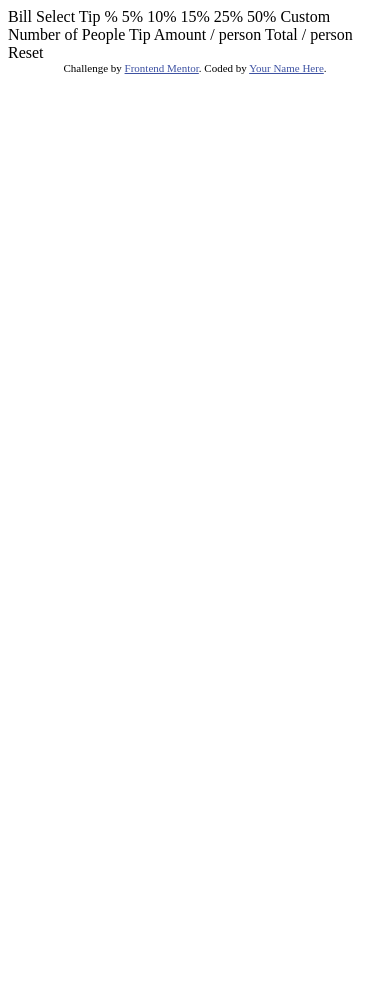
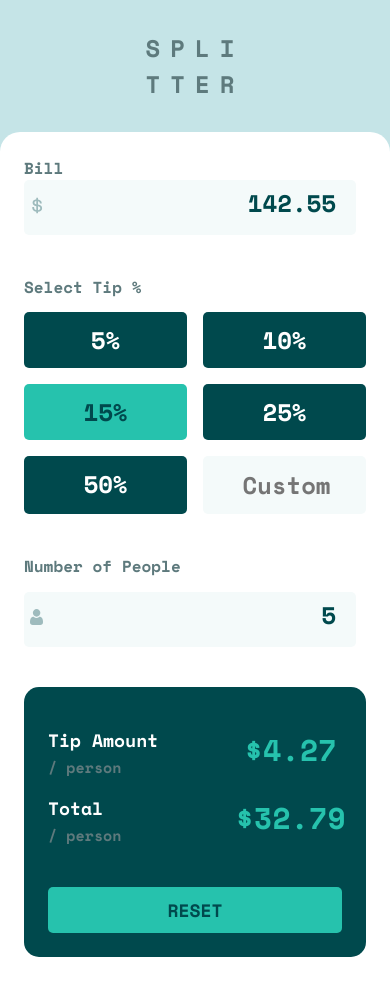
Before and after one commit to kratos19/tip-calculator-app-main, a plain HTML site: page index.html in a window 390 px wide. Before the commit the page ends 844 px from the top, so only its background shows below. Drawn offline with nearby package versions, Linux system fonts and the light colour scheme.

Commit message:
Worked on mobile version

```diff
--- /dev/null
+++ b/css/style.css
@@ -0,0 +1,182 @@
+body {
+  margin: 0 auto;
+  background-color: hsl(185, 41%, 84%);
+  font-family: 'Space Mono';
+}
+
+.calculator-container h1 {
+  text-align: center;
+  font-size: 24px;
+  text-transform: uppercase;
+  margin-top: 30px;
+  margin-bottom: 30px;
+  color: hsl(186, 14%, 43%);
+  letter-spacing: 10px;
+}
+
+.calculator-container-wrapper {
+  background-color: hsl(0, 0%, 100%);
+  padding: 24px;
+  border-radius: 20px 20px 0 0;
+}
+
+.calculator-bill-section {
+  width: 100%;
+  position: relative;
+}
+
+.calculator-bill-section h2 {
+  color: hsl(186, 14%, 43%);
+  margin: 0;
+  font-size: 16px;
+}
+
+.calculator-bill-section input {
+  width: calc(100% - 50px);
+  padding: 20px;
+  background-color: hsl(189, 41%, 97%);
+  border: none;
+  margin-bottom: 40px;
+  border-radius: 5px;
+}
+
+.calculator-bill-section input::placeholder {
+  color: hsl(183, 100%, 15%);
+  font-family: 'Space Mono';
+  text-align: end;
+  font-size: 24px;
+}
+
+.calculator-bill-section img {
+  position: absolute;
+  top: 41px;
+  left: 8px;
+}
+
+.calculator-tip-section h2 {
+  margin-top: 0px;
+  color: hsl(186, 14%, 43%);
+  font-size: 16px;
+}
+
+.grid-container {
+  display: grid;
+  grid-template-columns: repeat(2, 1fr);
+  grid-gap: 1em;
+  margin-bottom: 40px;
+}
+
+.calculator-tip-section-tips {
+  text-align: center;
+  padding: 10px;
+  background-color: hsl(183, 100%, 15%);
+  border-radius: 5px;
+  color: hsl(0, 0%, 100%);
+  font-size: 24px;
+}
+
+.calculator-tip-section-tips:nth-child(3) {
+  background-color: #26c2ad;
+  color: hsl(183, 100%, 15%);
+}
+
+.calculator-tip-section-tips:nth-child(6) {
+  background-color: hsl(189, 41%, 97%);
+}
+
+.calculator-tip-section-tips input {
+  background-color: hsl(189, 41%, 97%);
+  width: 100%;
+  border: 0;
+  text-align: center;
+  font-family: 'Space Mono';
+  color: hsl(183, 100%, 15%);
+  font-size: 24px;
+}
+
+.calculator-tip-section-people {
+  position: relative;
+}
+
+.calculator-tip-section-people img {
+  position: absolute;
+  top: 55px;
+  left: 6px;
+}
+
+.calculator-tip-section-people input {
+  width: calc(100% - 50px);
+  padding: 20px;
+  background-color: hsl(189, 41%, 97%);
+  border: none;
+  margin-bottom: 40px;
+  border-radius: 5px;
+}
+
+.calculator-tip-section-people input::placeholder {
+  color: hsl(183, 100%, 15%);
+  font-family: 'Space Mono';
+  text-align: end;
+  font-size: 24px;
+}
+
+.calcultator-tip-splited-amount-section {
+  background-color: hsl(183, 100%, 15%);
+  border-radius: 15px;
+}
+
+.price {
+  font-size: 30px;
+}
+
+.grid-container-footer {
+  display: grid;
+  grid-template-columns: repeat(2, 1fr);
+  grid-gap: 1em;
+  margin-bottom: 40px;
+  padding-left: 24px;
+  margin: 0;
+}
+
+.calcultator-tip-amount {
+  margin-top: 40px;
+  text-align: center;
+  color: #26c2ad;
+}
+
+.calcultator-tip-amount h2 {
+  margin: 0;
+  font-size: 18px;
+  color: hsl(0, 0%, 100%);
+  text-align: left;
+}
+
+.calcultator-tip-amount span {
+  color: hsl(186, 14%, 43%);
+  font-size: 15px;
+}
+
+.total {
+  margin-top: 0px;
+}
+
+.calculator-tip-reset {
+  text-align: center;
+  width: 100%;
+  padding-bottom: 24px;
+  display: block;
+  margin-top: 40px;
+}
+
+.calculator-tip-reset .btn {
+  width: calc(100% - 48px);
+  padding: 10px 0;
+  text-transform: uppercase;
+  font-family: 'Space Mono';
+  color: hsl(183, 100%, 15%);
+  font-size: 18px;
+  background-color: #26c2ad;
+  border: none;
+  cursor: pointer;
+  border-radius: 5px;
+}
--- a/index.html
+++ b/index.html
@@ -5,40 +5,69 @@
   <meta name="viewport" content="width=device-width, initial-scale=1.0"> <!-- displays site properly based on user's device -->
 
   <link rel="icon" type="image/png" sizes="32x32" href="./images/favicon-32x32.png">
-
+  <link rel="stylesheet" href="https://fonts.googleapis.com/css?family=Space+Mono:700">
+  <link rel="stylesheet" href="./css/style.css">
   <title>Frontend Mentor | Tip calculator app</title>
-
-  <!-- Feel free to remove these styles or customise in your own stylesheet 👍 -->
-  <style>
-    .attribution { font-size: 11px; text-align: center; }
-    .attribution a { color: hsl(228, 45%, 44%); }
-  </style>
 </head>
 <body>
-
-  Bill
-
-  Select Tip %
+  <main>
+    <div class="calculator-container">
+      <h1>Spli<br>tter</h1>
+      <div class="calculator-container-wrapper">
+        <div class="calculator-tip-section">
+          <div class="calculator-bill-section">
+            <h2>Bill</h2>
+            <input type="text" placeholder="142.55">
+            <img src="./images/icon-dollar.svg" alt="Dollar Icon">
+          </div>
+          <h2>Select Tip %</h2>
+          <div class="calculator-tip-section-container grid-container">
+            <div class="calculator-tip-section-tips">
               5%
+            </div>
+            <div class="calculator-tip-section-tips">
               10%
+            </div>
+            <div class="calculator-tip-section-tips">
               15%
+            </div>
+            <div class="calculator-tip-section-tips">
               25%
+            </div>
+            <div class="calculator-tip-section-tips">
               50%
-  Custom
-
-  Number of People
-
-  Tip Amount
-  / person
-
-  Total
-  / person
-
-  Reset
-
-  <div class="attribution">
-    Challenge by <a href="https://www.frontendmentor.io?ref=challenge" target="_blank">Frontend Mentor</a>.
-    Coded by <a href="#">Your Name Here</a>.
             </div>
+            <div class="calculator-tip-section-tips">
+              <input class="input-text" type="text" placeholder="Custom">
+            </div>
+          </div>
+          <div class="calculator-tip-section-people">
+            <h2>Number of People</h2>
+            <input type="text" placeholder="5">
+            <img src="./images/icon-person.svg" alt="Person Icon">
+          </div>
+        </div>
+        <div class="calcultator-tip-splited-amount-section">
+          <div class="grid-container-footer">
+            <div class="calcultator-tip-amount">
+              <h2>Tip Amount<br><span>/ person</span></h2>
+            </div>
+            <div class="calcultator-tip-amount price">
+              $4.27
+            </div>
+            <div class="calcultator-tip-amount total">
+              <h2>Total<br><span>/ person</span></h2>
+            </div>
+            <div class="calcultator-tip-amount total price">
+            $32.79
+            </div>
+          </div>
+          <div class="calculator-tip-reset">
+            <button class="btn">Reset</button>
+          </div>
+        </div>
+      </div>
+    </div>
+  </main>
 </body>
 </html>
```
Lines whose indentation alone changed are shown as unchanged.
